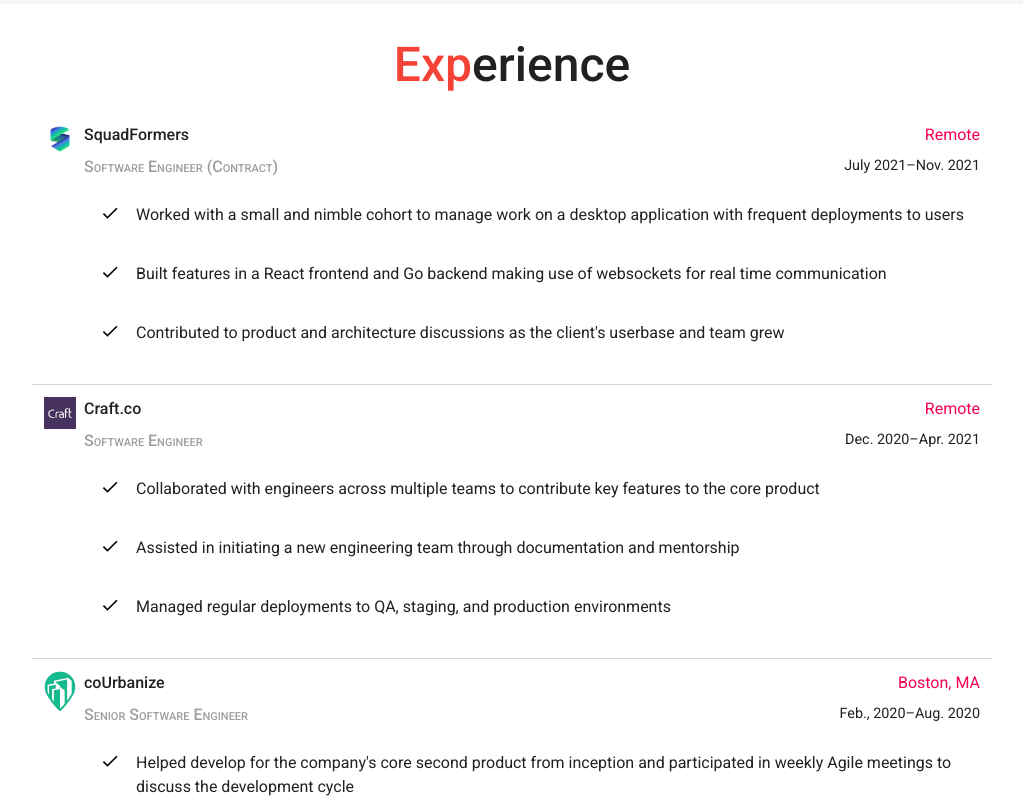
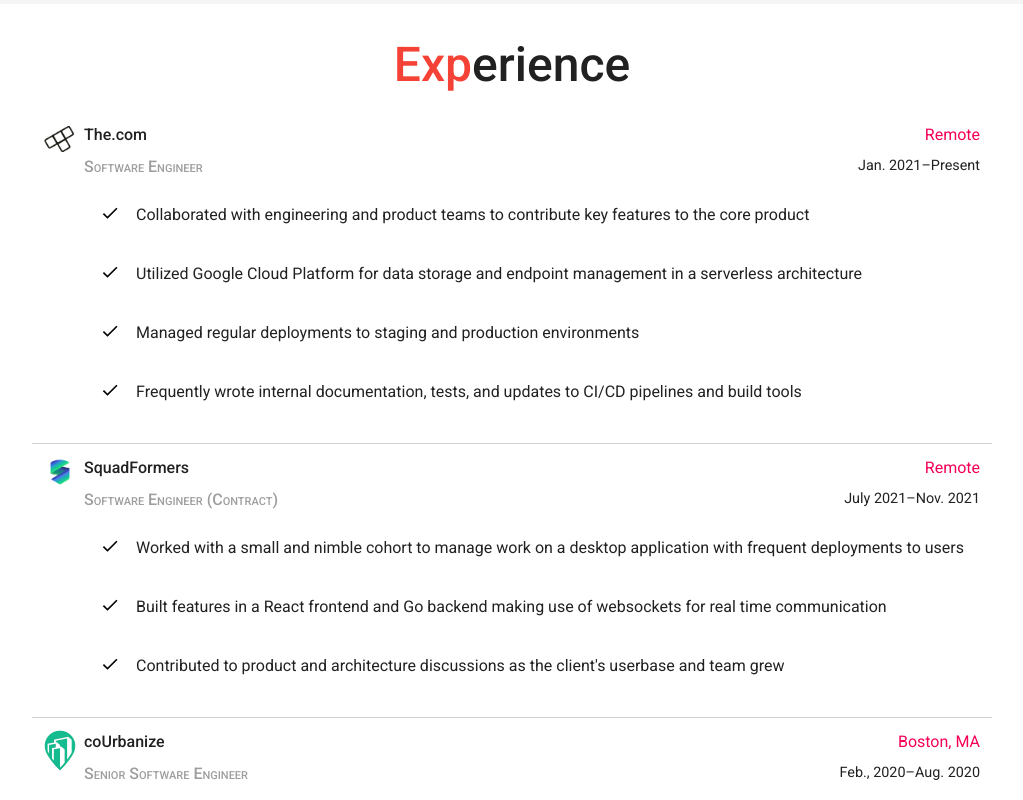
Before and after one commit to richardtorres314/richardtorres314.github.io, a Next.js app: page / in a window 1280 px wide. Shown: the part 1300-2100 px from the top of the page, without its empty margins (128-1151 px from the left). Built offline with nearby package versions, Linux system fonts and the light colour scheme.

Commit message:
updating styling, experience

```diff
--- a/components/about/about.module.css
+++ b/components/about/about.module.css
@@ -39,3 +39,9 @@
     width: auto;
   }
 }
+
+@media print {
+  .aboutImageWrapper {
+    display: none;
+  }
+}
--- a/components/button/button.module.css
+++ b/components/button/button.module.css
@@ -13,3 +13,9 @@
   right: 2rem;
   width: 50px;
 }
+
+@media print {
+  .button {
+    display: none;
+  }
+}
--- a/components/contact/contact.tsx
+++ b/components/contact/contact.tsx
@@ -6,16 +6,13 @@
 import Twitter from "components/icons/twitter";
 import Email from "components/icons/email";
 
-const Contact = () => {
-  return (
-    <Section className={styles.contactWrapper} id="contact">
+const Contact = () => (
+  <Section className={styles.contactWrapper} id="contact" withPageBreak>
     <Container className={styles.contactContainer}>
       <SectionHeading align="center">
         <span>Con</span>tact Me
       </SectionHeading>
-        <p>
-          Let’s work together! Contact me and I’ll get back to you shortly 😊
-        </p>
+      <p>Let’s work together! Contact me and I’ll get back to you shortly 😊</p>
       <div className={styles.contactList}>
         <a
           href="https://www.github.com/richardtorres314"
@@ -38,6 +35,5 @@
     </Container>
   </Section>
 );
-};
 
 export default Contact;
--- a/components/experience/experience.module.css
+++ b/components/experience/experience.module.css
@@ -1,19 +1,3 @@
-.experienceWrapper {
-  padding: 2em;
-}
-
-@media screen and (min-width: 960px) {
-  .experienceContainer {
-    max-width: 960px;
-    width: 100%;
-    margin: auto;
-  }
-}
-
-.experienceContent {
-  flex-grow: 1;
-}
-
 .listItem {
   padding: 1em;
 }
--- a/components/experience/experience.tsx
+++ b/components/experience/experience.tsx
@@ -14,7 +14,7 @@
 import Title from "./title";
 
 const Experience = () => (
-  <Section id="experience">
+  <Section id="experience" className={styles.experienceWrapper} withPageBreak>
     <Container md>
       <SectionHeading align="center">
         <span>Exp</span>erience
--- a/components/header/header.module.css
+++ b/components/header/header.module.css
@@ -50,11 +50,11 @@
   top: auto;
   bottom: auto;
   color: white;
-  right: -0.5em;
+  right: -0.6em;
   content: "•";
   position: absolute;
-  font-size: 1.5em;
-  line-height: 1;
+  font-size: 1.25em;
+  line-height: 1.25;
 }
 
 .nav a:hover {
--- a/components/section/section.module.css
+++ b/components/section/section.module.css
@@ -1,3 +1,9 @@
 .section {
   padding: 2em;
 }
+
+@media print {
+  .withPageBreak {
+    page-break-before: always;
+  }
+}
--- a/components/section/section.tsx
+++ b/components/section/section.tsx
@@ -2,11 +2,19 @@
 import styles from "./section.module.css";
 import { HTMLAttributes } from "react";
 
-const Section = (props: HTMLAttributes<HTMLElement>) => {
-  const { className, ...passedProps } = props;
+interface Props extends HTMLAttributes<HTMLElement> {
+  withPageBreak?: boolean;
+}
+
+const Section = (props: Props) => {
+  const { className, withPageBreak, ...passedProps } = props;
   return (
     <section
-      className={classNames(styles.section, className)}
+      className={classNames(
+        styles.section,
+        withPageBreak && styles.withPageBreak,
+        className
+      )}
       {...passedProps}
     />
   );
--- a/components/skills/skills.tsx
+++ b/components/skills/skills.tsx
@@ -8,7 +8,7 @@
 import SectionHeading from "components/section-heading/section-heading";
 
 const Skills = () => (
-  <Section className={styles.skillsWrapper} id="skills">
+  <Section className={styles.skillsWrapper} id="skills" withPageBreak>
     <Container>
       <SectionHeading align="center">
         <span>Ski</span>lls
--- a/data/experience.json
+++ b/data/experience.json
@@ -1,4 +1,17 @@
 [
+	{
+		"company": "The.com",
+		"logo": "images/the.com.png",
+		"location": "Remote",
+		"title": "Software Engineer",
+		"dates": "Jan. 2021–Present",
+		"duties": [
+			"Collaborated with engineering and product teams to contribute key features to the core product",
+			"Utilized Google Cloud Platform for data storage and endpoint management in a serverless architecture",
+			"Managed regular deployments to staging and production environments",
+			"Frequently wrote internal documentation, tests, and updates to CI/CD pipelines and build tools"
+		]
+	},
 	{
 		"company": "SquadFormers",
 		"logo": "images/squadformers.png",
@@ -9,18 +22,6 @@
 			"Worked with a small and nimble cohort to manage work on a desktop application with frequent deployments to users",
 			"Built features in a React frontend and Go backend making use of websockets for real time communication",
 			"Contributed to product and architecture discussions as the client's userbase and team grew"
-		]
-	},
-	{
-		"company": "Craft.co",
-		"logo": "images/craft.jpg",
-		"location": "Remote",
-		"title": "Software Engineer",
-		"dates": "Dec. 2020–Apr. 2021",
-		"duties": [
-			"Collaborated with engineers across multiple teams to contribute key features to the core product",
-			"Assisted in initiating a new engineering team through documentation and mentorship",
-			"Managed regular deployments to QA, staging, and production environments"
 		]
 	},
 	{
```
Also changed, not shown: public/images/the.com.png (added), 3 other files (tests, documents, lock files or other folders). Lines whose indentation alone changed are shown as unchanged.
